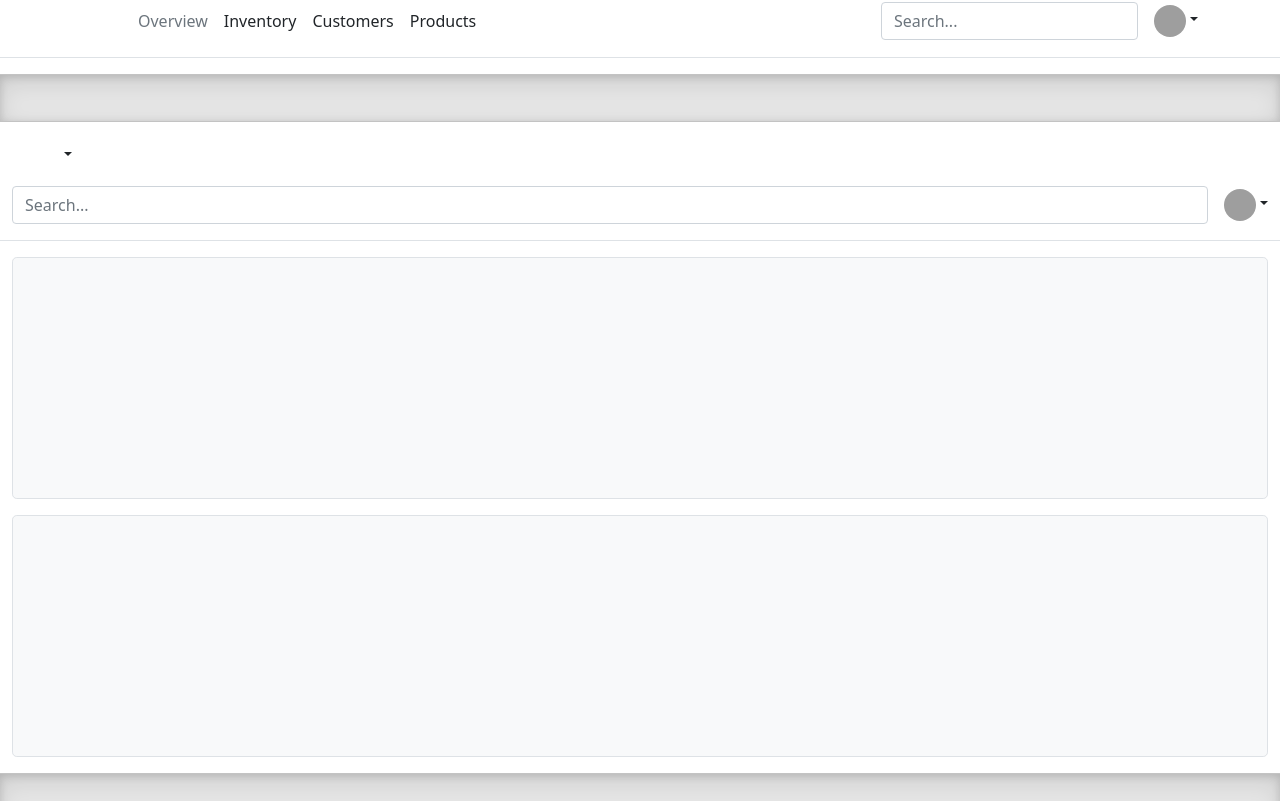
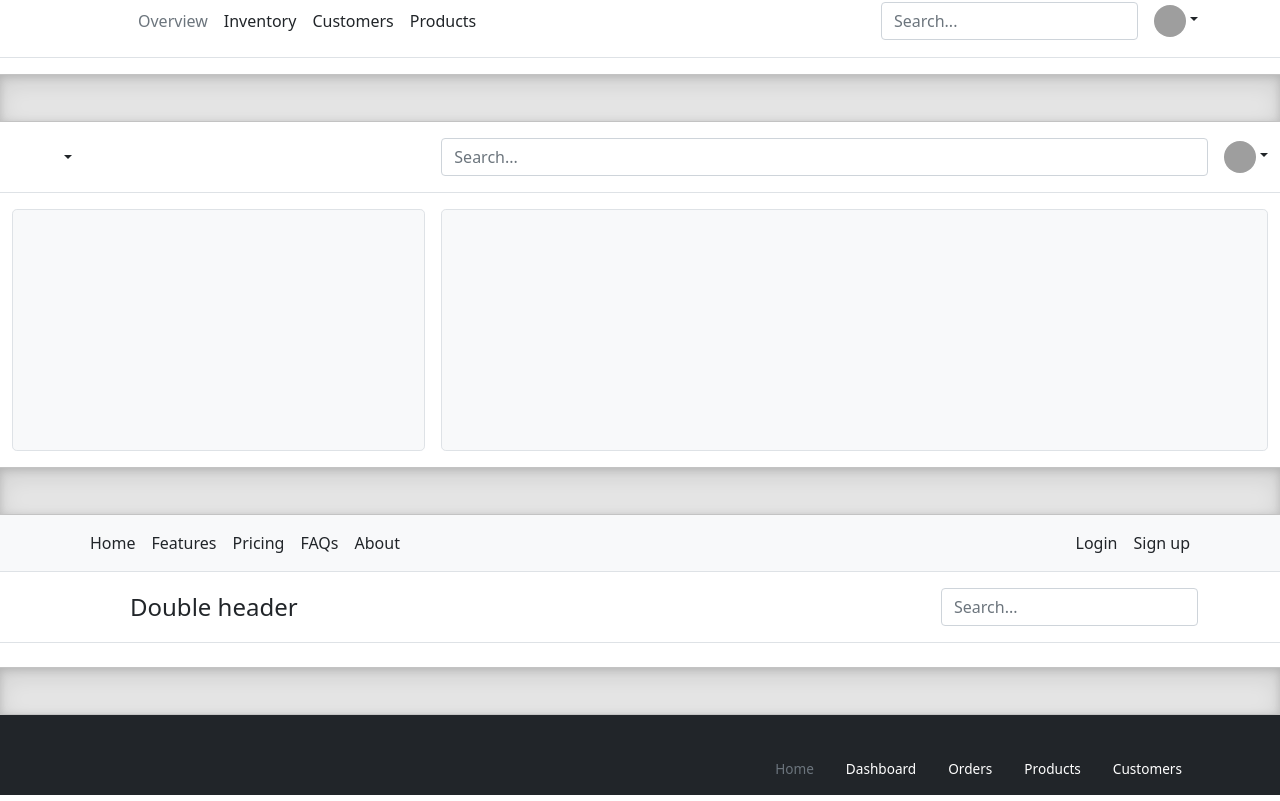
Before and after one commit to roundcodebox/aarambam, a React (Create React App) app: page / in a window 1280 px wide. Shown: the part 954-1755 px from the top of the page. Built offline with nearby package versions, Linux system fonts and the light colour scheme; grey boxes are pictures that could not be loaded.

Commit message:
fix: add the scss file to the header

```diff
--- a/src/App.js
+++ b/src/App.js
@@ -24,9 +24,9 @@ import Stacks from './Components/Stacks';
 import Borders from './Components/Borders';
 import Jumbotron from './Components/Jumbotron';
 import Heros from './Components/Heros';
-import './App.scss';
 import Footers from './Components/Footers';
 import Features from './Components/Features';
+import './App.scss';
 
 function App() {
   return (
--- a/src/Components/Header.jsx
+++ b/src/Components/Header.jsx
@@ -2,6 +2,7 @@ import React from 'react';
 import {
   Navbar, Nav, NavDropdown, Container
 } from 'react-bootstrap';
+import './Header.scss';
 
 function Header() {
   return (
@@ -254,7 +255,7 @@ function Header() {
       <div className="b-example-divider" />
 
       <header className="py-3 mb-3 border-bottom">
-        <div className="container-fluid d-grid gap-3 align-items-center">
+        <div className="container-fluid d-grid gap-3 align-items-center" style={{ gridTemplateColumns: '1fr 2fr' }}>
           <div className="dropdown">
             <a
               href="#/"
@@ -304,7 +305,7 @@ function Header() {
       </header>
 
       <div className="container-fluid pb-3">
-        <div className="d-grid gap-3">
+        <div className="d-grid gap-3" style={{ gridTemplateColumns: '1fr 2fr' }}>
           <div className="bg-light border rounded-3">
             <br />
             <br />
--- /dev/null
+++ b/src/Components/Header.scss
@@ -0,0 +1,24 @@
+.form-control-dark {
+  color: #fff;
+  background-color: var(--bs-dark);
+  border-color: var(--bs-gray);
+}
+.form-control-dark:focus {
+  color: #fff;
+  background-color: var(--bs-dark);
+  border-color: #fff;
+  box-shadow: 0 0 0 0.25rem rgba(255, 255, 255, 0.25);
+}
+
+.bi {
+  vertical-align: -0.125em;
+  fill: currentColor;
+}
+
+.text-small {
+  font-size: 85%;
+}
+
+.dropdown-toggle {
+  outline: 0;
+}
```
